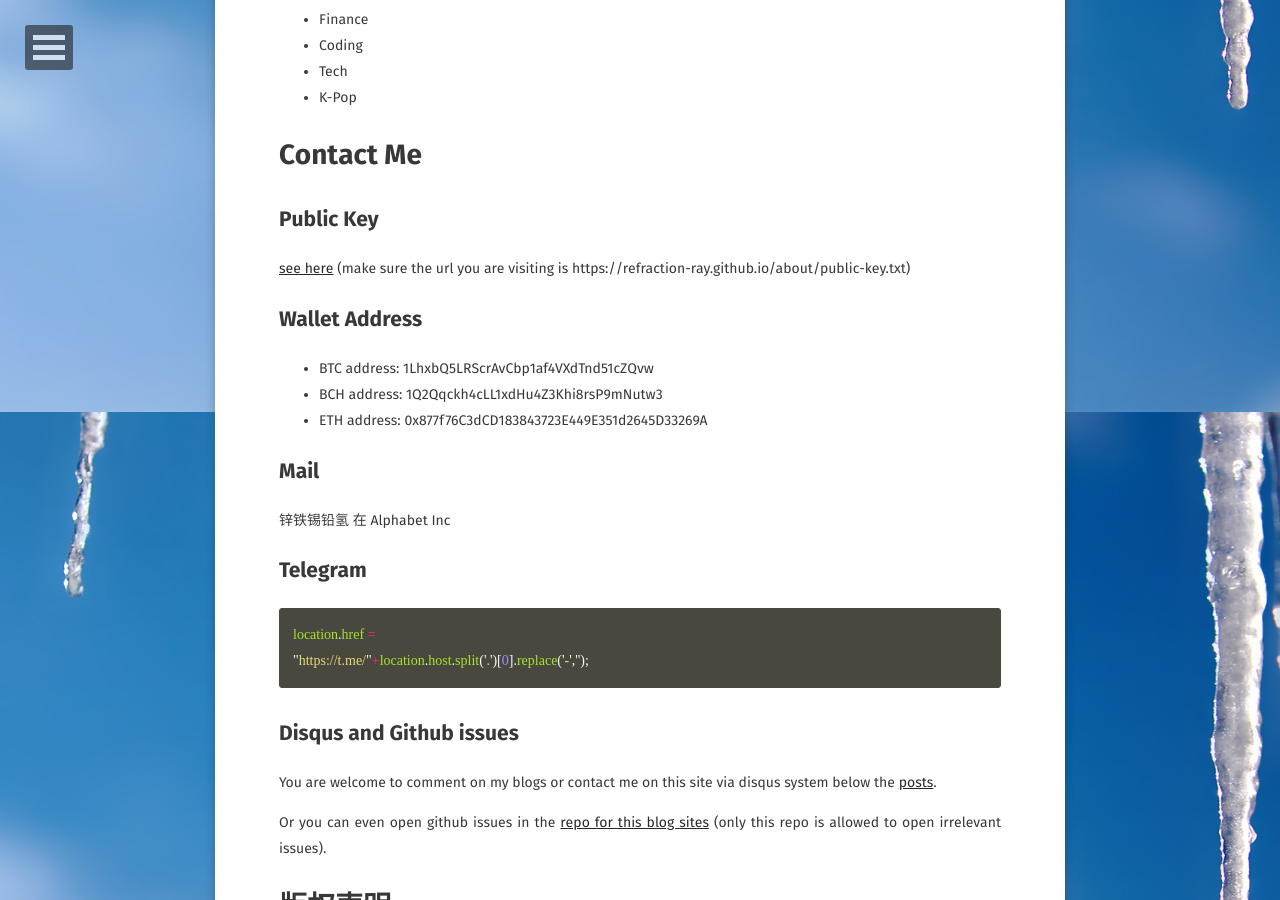
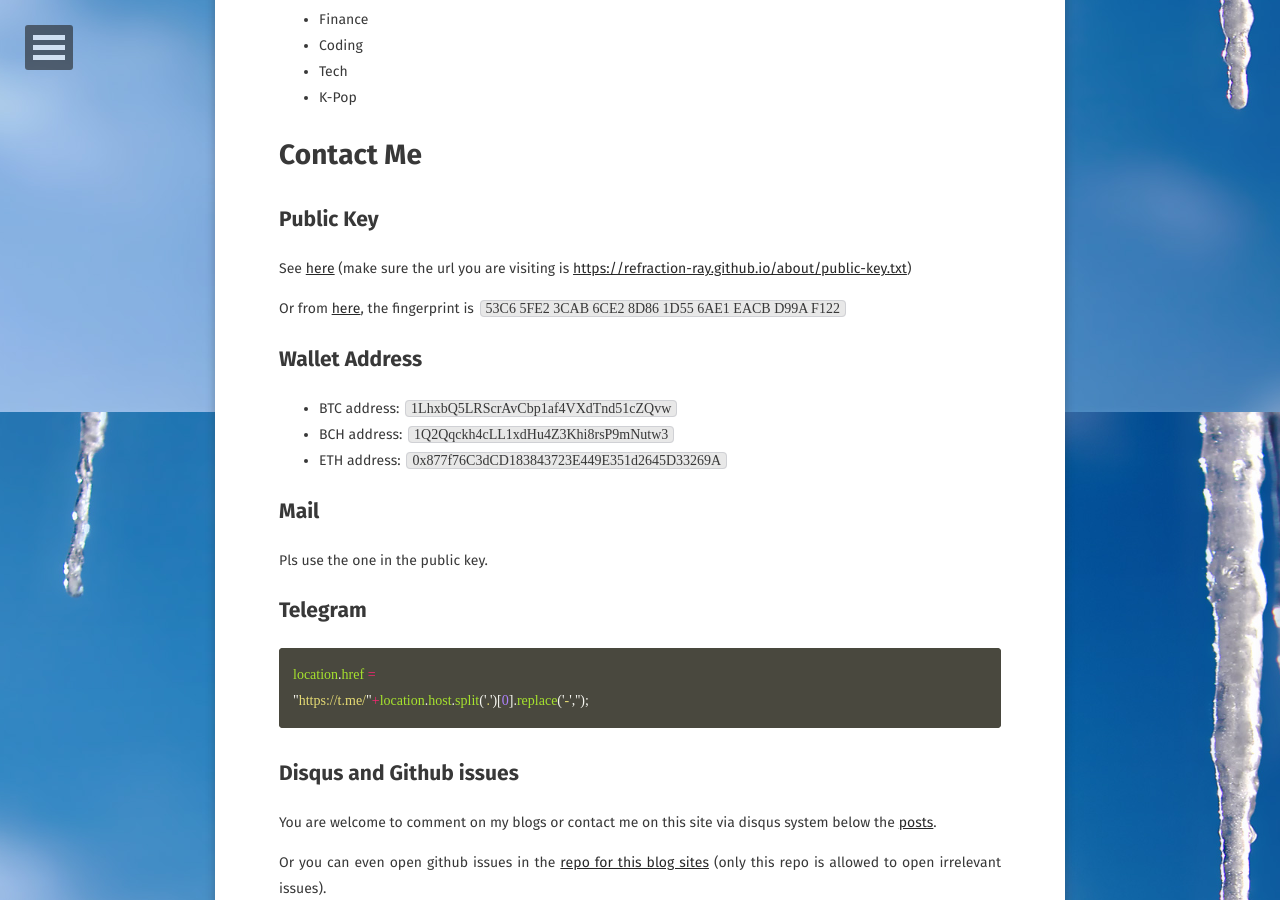
Before and after one commit to refraction-ray/refraction-ray.github.io, a Jekyll site: the page built from about/index.md, in a window 1280 px wide and 900 px high, scrolled down 488 px. Built offline with Jekyll 4.4.1, drawn with Linux system fonts in a browser that asks for light colours; some web fonts are replaced.

Commit message:
update about

```diff
--- a/about/index.md
+++ b/about/index.md
@@ -18,16 +18,18 @@ comments: false
 
 # Contact Me
 ## Public Key
-[see here](/about/public-key.txt) (make sure the url you are visiting is https://refraction-ray.github.io/about/public-key.txt)
+See [here](/about/public-key.txt) (make sure the url you are visiting is <https://refraction-ray.github.io/about/public-key.txt>)
+
+Or from [here](https://pgp.mit.edu/pks/lookup?op=get&search=0x6AE1EACBD99AF122), the fingerprint is `53C6 5FE2 3CAB 6CE2 8D86  1D55 6AE1 EACB D99A F122`
 
 ## Wallet Address
 
-* BTC address: 1LhxbQ5LRScrAvCbp1af4VXdTnd51cZQvw
-* BCH address: 1Q2Qqckh4cLL1xdHu4Z3Khi8rsP9mNutw3
-* ETH address: 0x877f76C3dCD183843723E449E351d2645D33269A
+* BTC address: `1LhxbQ5LRScrAvCbp1af4VXdTnd51cZQvw`
+* BCH address: `1Q2Qqckh4cLL1xdHu4Z3Khi8rsP9mNutw3`
+* ETH address: `0x877f76C3dCD183843723E449E351d2645D33269A`
 
 ## Mail
-锌铁锡铅氢 在 Alphabet Inc
+Pls use the one in the public key.
 
 ## Telegram
 ~~~javascript
```
